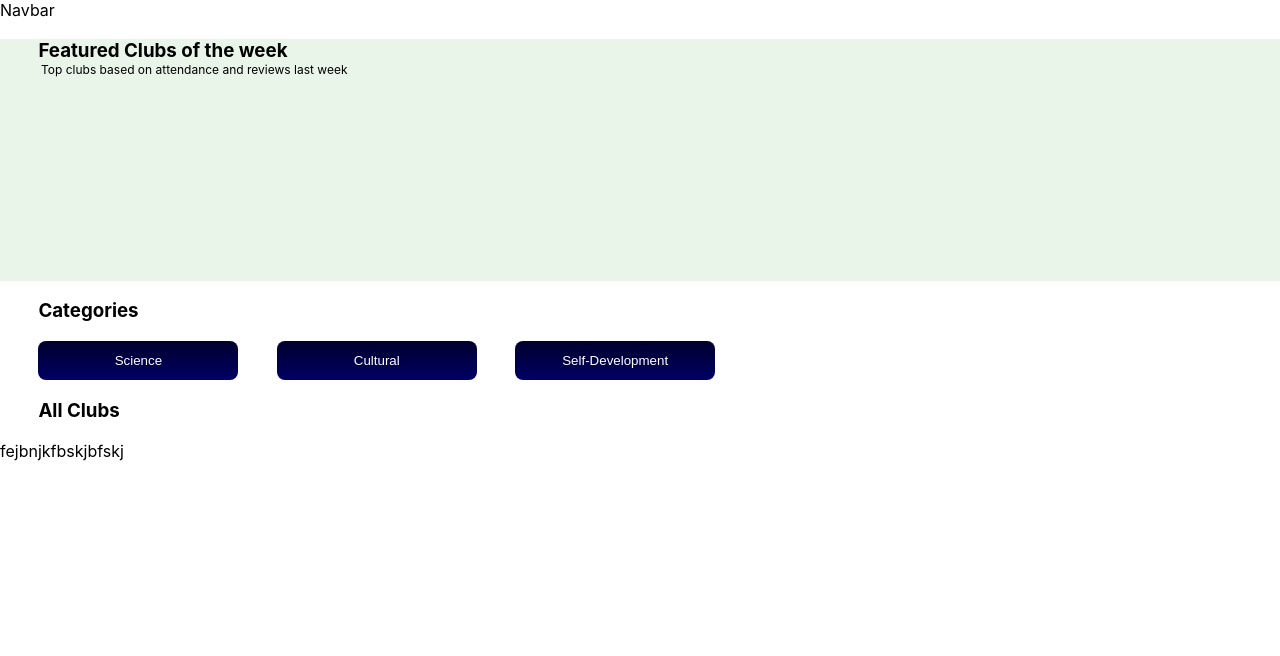
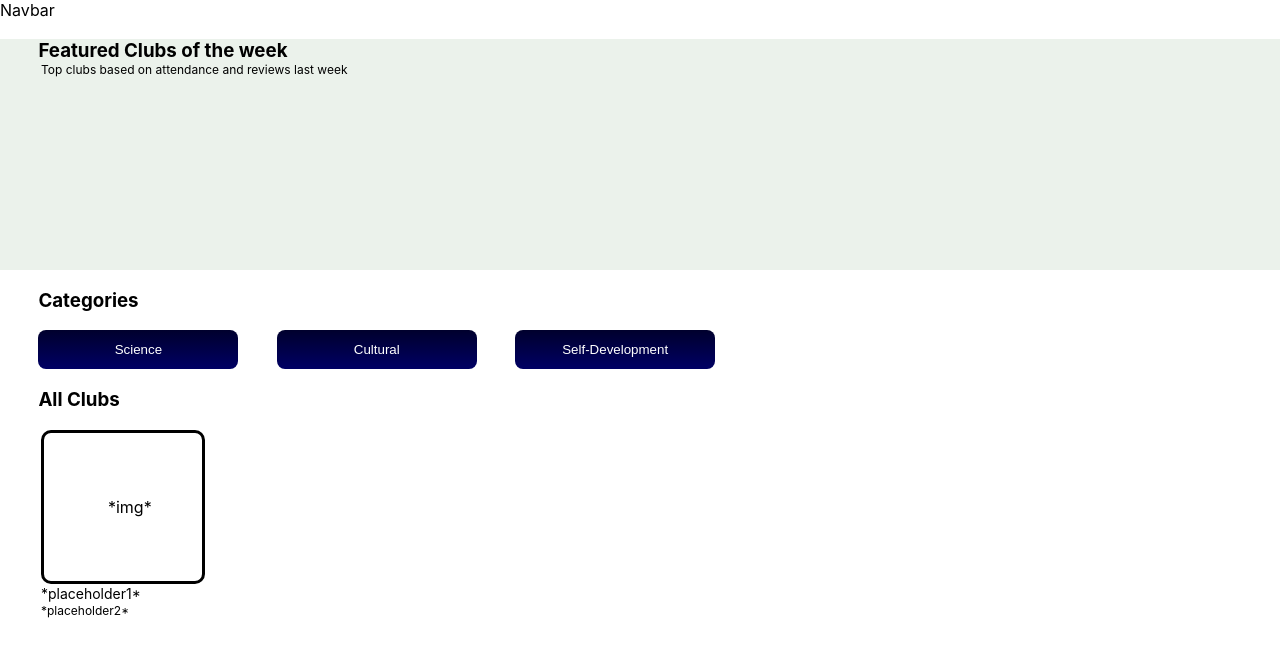
Before and after one commit to coding-hub-org/club-hub-legit-fe, a React (Create React App) app: page / in a window 1280 px wide. Shown: the top 656 px of the page. Built offline with nearby package versions, Linux system fonts and the light colour scheme.

Commit message:
implemented club function for all-clubs

```diff
--- /dev/null
+++ b/src/components/HomePage/Clubs.css
@@ -0,0 +1,19 @@
+.club-img {
+    padding: 5%;
+    margin-left: 3.2%;
+    width: 30px;
+    border-style: solid;
+    border-color: black;
+    border-radius:10px; ;
+}
+
+p {
+    margin-left: 3.2%;
+    font-size: 14px;
+    margin-top:0.1%;
+    margin-bottom:0.1%;
+}
+
+#p2 {
+    font-size: 12px;
+}
--- a/src/components/HomePage/Clubs.js
+++ b/src/components/HomePage/Clubs.js
@@ -1,7 +1,22 @@
 import React from "react";
+import "./Clubs.css";
 
 function Clubs() {
-  return <div>fejbnjkfbskjbfskj</div>;
+  return (
+      <div>
+        <div className="club-img">
+          *img*
+        </div>
+
+        <p id='p1'>
+          *placeholder1*
+        </p>
+
+        <p id='p2'>
+          *placeholder2*
+        </p>
+      </div>
+  );
 }
 
 export default Clubs;
--- a/src/components/HomePage/Home.css
+++ b/src/components/HomePage/Home.css
@@ -1,5 +1,5 @@
 .feat-clubs-section {
-    background-color: rgb(232,245,232);
+    background-color: rgb(235,242,235);
     width: 100%;
     padding-bottom: 15%;
 
```
